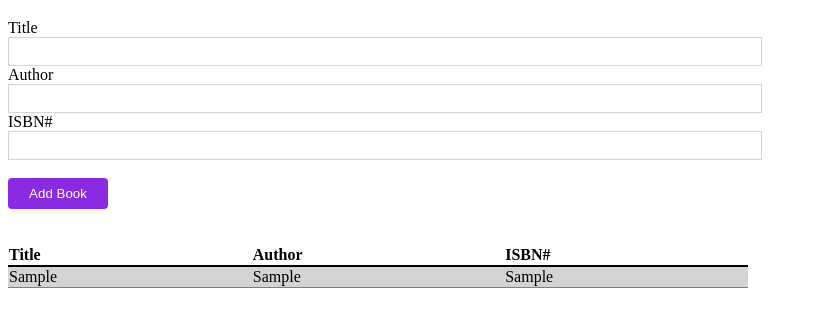
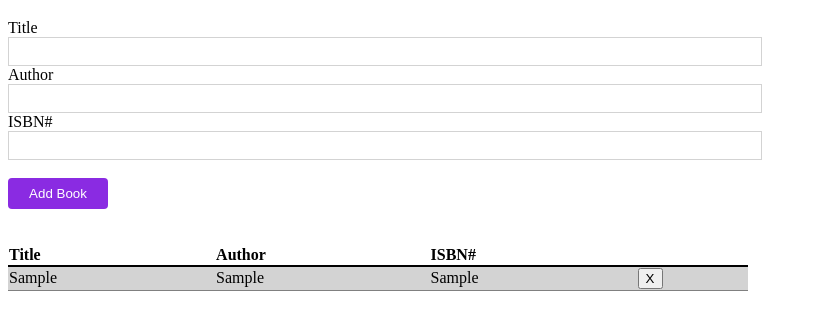
Before and after one commit to acciojob/book-list-Rahil1910, a website: page main.html in a window 1280 px wide. Both pictures are taken after typing "Sample", "Sample", "Sample" into the empty fields and a click on the button "Add Book". Shown: the part 61-390 px from the top of the page, without its empty margins (0-817 px from the left). Drawn offline with Linux system fonts and the light colour scheme.

Commit message:
created a submission

```diff
--- a/main.html
+++ b/main.html
@@ -28,10 +28,10 @@
 				<th>Title</th>
 				<th>Author</th>
 				<th>ISBN#</th>
+				<th></th>
 			</tr>
 		</thead>
 		<tbody id="book-list">
-
 		</tbody>
 	</table>
     <script type="text/javascript" src="./script.js">
--- a/script.js
+++ b/script.js
@@ -6,19 +6,28 @@ btn.addEventListener('click',function() {
 	const title = document.getElementById('title').value;
 	const author = document.getElementById('author').value;
 	const isbn = document.getElementById('isbn').value;
+	const btn1 = document.createElement('button');
+	btn1.textContent = 'X';
+	btn1.classList.add('delete');
 	if(title && author && isbn){
 		const newRow = table.insertRow();
 
 		const cell1 = newRow.insertCell(0);
 		const cell2 = newRow.insertCell(1);
 		const cell3 = newRow.insertCell(2);
+		const cell4 = newRow.insertCell(3);
 
 		cell1.textContent = title;
 		cell2.textContent = author;
 		cell3.textContent = isbn;
+		cell4.appendChild(btn1);
 
 		document.getElementById('title').value = '';
 		document.getElementById('author').value = '';
 		document.getElementById('isbn').value = '';
 	}
+	btn1.addEventListener('click',function() {
+	const row = this.parentNode.parentNode;
+	row.parentNode.removeChild(row);
+	})
 })
```
